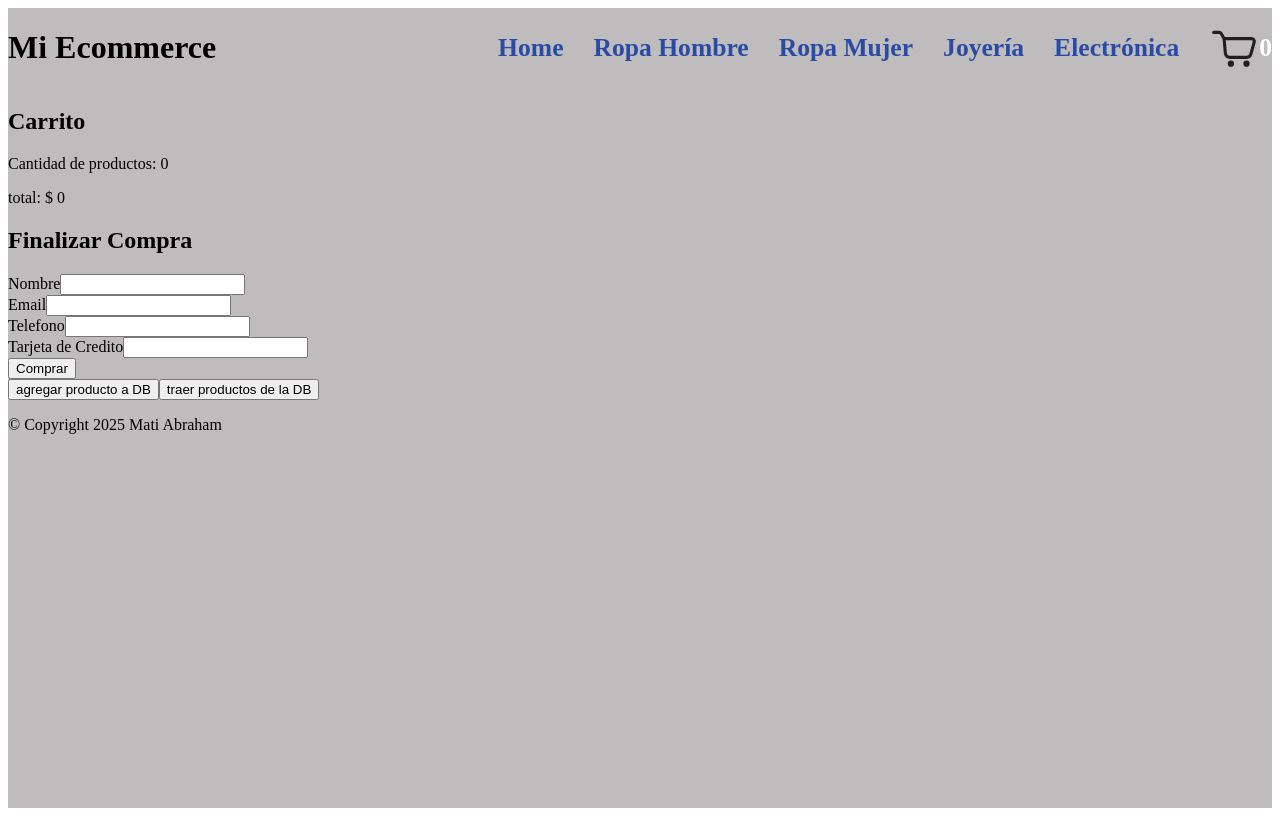
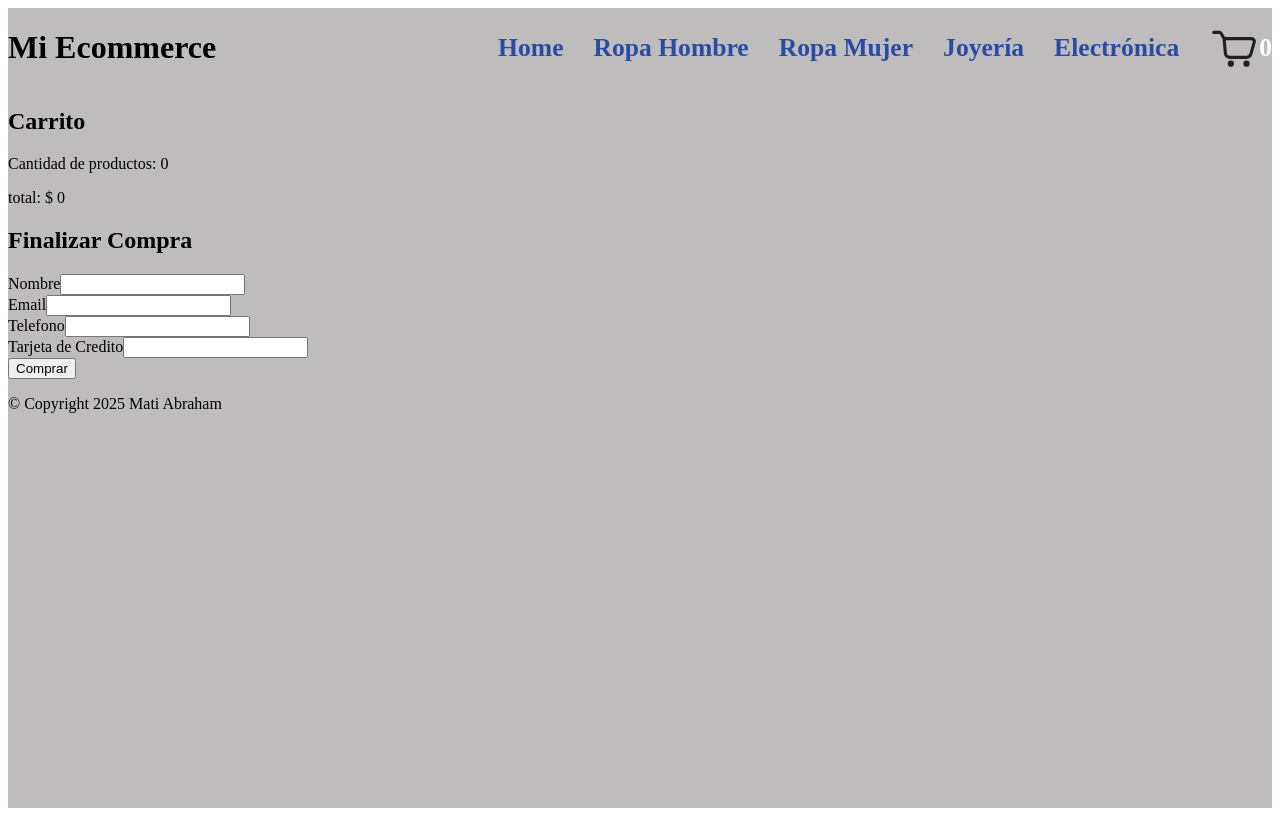
Before and after one commit to matiabraham/mi-proyecto, a React (Vite) app: page /carrito in a window 1280 px wide. Built offline with nearby package versions, Linux system fonts and the light colour scheme.

Commit message:
unos cambios a lo que subi

```diff
--- a/src/components/Cart.jsx
+++ b/src/components/Cart.jsx
@@ -1,51 +1,9 @@
 import { useContext } from "react";
 import Formulario from "./Formulario";
 import { CartContext } from "./CartContext";
-import { app } from "../firebase/firebaseConfig";
-import { addDoc, collection, getDocs, getFirestore, query } from "firebase/firestore";
 
 const Cart = () => {
   const valorContexto = useContext(CartContext);
-
-  const handleClick = () => {
-    const nuevoProducto = {
-      id: 2,
-      title: "Mens Casual Premium Slim Fit T-Shirts ",
-        price: 22.3,
-        description:
-          "Slim-fitting style, contrast raglan long sleeve, three-button henley placket, light weight & soft fabric for breathable and comfortable wearing. And Solid stitched shirts with round neck made for durability and a great fit for casual fashion wear and diehard baseball fans. The Henley style round neckline includes a three-button placket.",
-        category: "men's clothing",
-        image:
-          "https://fakestoreapi.com/img/71-3HjGNDUL._AC_SY879._SX._UX._SY._UY_.jpg",
-      }
-
-    const db = getFirestore(app);
-    const productosCollection = collection(db, "productos");
-    const miConsulta = addDoc(productosCollection,nuevoProducto);
-
-    miConsulta
-      .then(() => {
-        console.log("salio todo bien");
-      })
-      .catch(() => {
-        console.log("salio todo maaaaaaaal");
-      });
-  };
-
-  const handleClickTraer = () => {
-    const db = getFirestore(app);
-    const productosCollection = collection(db, "productos");
-    const miConsulta = getDocs(productosCollection)
-
-      miConsulta
-      .then((resultadoCollection)=> {
-        console.log("salio todo bien")
-        console.log(resultadoCollection)
-      })
-      .catch(()=> {
-        console.log("salio todo mal")
-      })
-  };
 
   return (
     <div>
@@ -65,9 +23,8 @@ const Cart = () => {
         })}
       </ul>
       <Formulario />
-      <button onClick={handleClick}>agregar producto a DB</button>
-      <button onClick={handleClickTraer}>traer productos de la DB</button>
     </div>
   );
 };
+
 export default Cart;
--- a/src/components/CartContext.jsx
+++ b/src/components/CartContext.jsx
@@ -18,7 +18,6 @@ const CartProvider = (props) => {
     setCarrito(copia)
     setCantProd(cantProd + 1)
     setTotalPrecio(totalPrecio + producto.price)
-    console.log(copia)
   }
 
 
```
